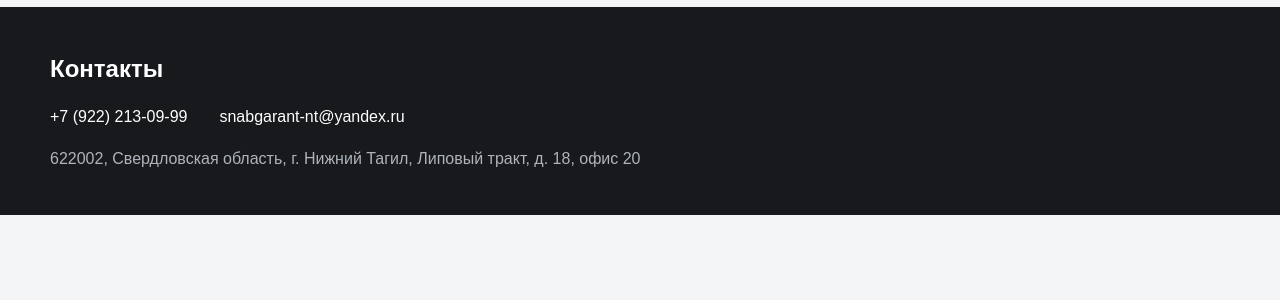
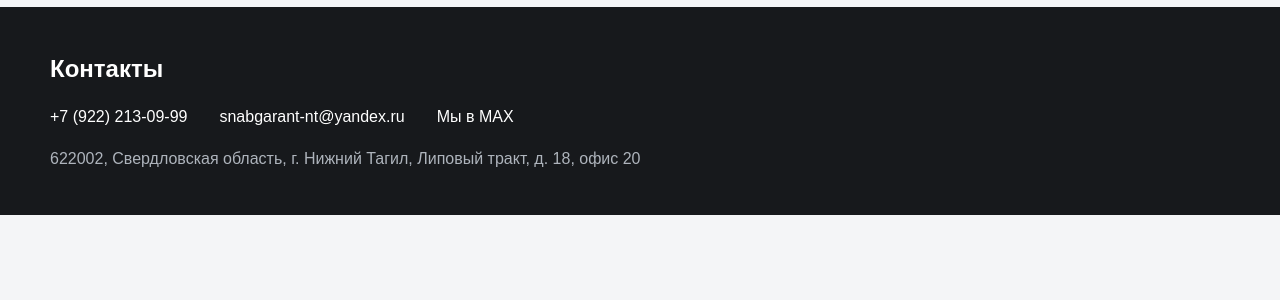
Before and after one commit to TOEGENT/agregator, a Flask app: page /search in a window 1280 px wide. Shown: the part 403-703 px from the top of the page. Run offline with Flask 3, Linux system fonts and the light colour scheme; parts of the project's set-up code (start-up, migrations or seed data) failed here and were passed over.

Commit message:
добавил MAX

```diff
--- a/templates/base.html
+++ b/templates/base.html
@@ -23,5 +23,5 @@
     @media(max-width:850px){.hero{grid-template-columns:1fr;padding:34px}.hero-image{height:260px}.trust-grid{grid-template-columns:1fr}.product-showcase{grid-template-columns:1fr}}@media(max-width:600px){.header-inner{gap:12px}.header-note{display:none}.contacts-link{margin-left:auto;padding:9px 12px}main{padding-top:28px}.hero{padding:26px 20px}.hero-image{height:210px}.search-form{flex-direction:column}.search-form button{width:100%}.product-grid{grid-template-columns:1fr}.gallery{grid-template-columns:1fr}.gallery-thumbs{order:2;flex-direction:row;max-height:none}.gallery-main{height:320px}.trust{padding:30px 20px}}
   </style>
 </head>
-<body><header class="site-header"><div class="header-inner"><a class="brand" href="{{ url_for('index') }}">Снаб<span>Гарант-НТ</span></a><span class="header-note">Профессиональное снабжение</span><a class="contacts-link" href="#contacts">Контакты</a></div></header><main>{% block content %}{% endblock %}</main><footer id="contacts" class="site-footer"><div class="footer-inner"><h2>Контакты</h2><div class="footer-contacts"><a href="tel:+79222130999">+7 (922) 213-09-99</a><a href="mailto:snabgarant-nt@yandex.ru">snabgarant-nt@yandex.ru</a><address class="footer-address">622002, Свердловская область, г. Нижний Тагил, Липовый тракт, д. 18, офис 20</address></div></div></footer></body>
+<body><header class="site-header"><div class="header-inner"><a class="brand" href="{{ url_for('index') }}">Снаб<span>Гарант-НТ</span></a><span class="header-note">Профессиональное снабжение</span><a class="contacts-link" href="#contacts">Контакты</a></div></header><main>{% block content %}{% endblock %}</main><footer id="contacts" class="site-footer"><div class="footer-inner"><h2>Контакты</h2><div class="footer-contacts"><a href="tel:+79222130999">+7 (922) 213-09-99</a><a href="mailto:snabgarant-nt@yandex.ru">snabgarant-nt@yandex.ru</a><a href="https://max.ru/join/ueHqDzQCbXN73QsjWF1YdqDpzXLnfgtazikQjsIwHqY" target="_blank" rel="noopener">Мы в MAX</a><address class="footer-address">622002, Свердловская область, г. Нижний Тагил, Липовый тракт, д. 18, офис 20</address></div></div></footer></body>
 </html>
```
